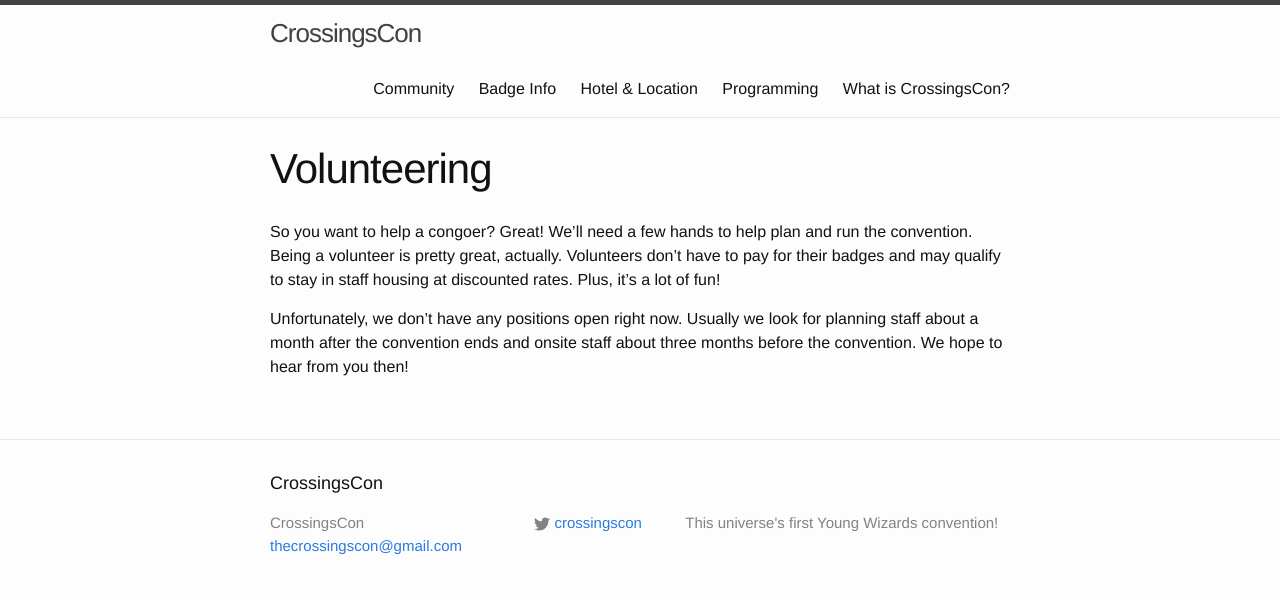
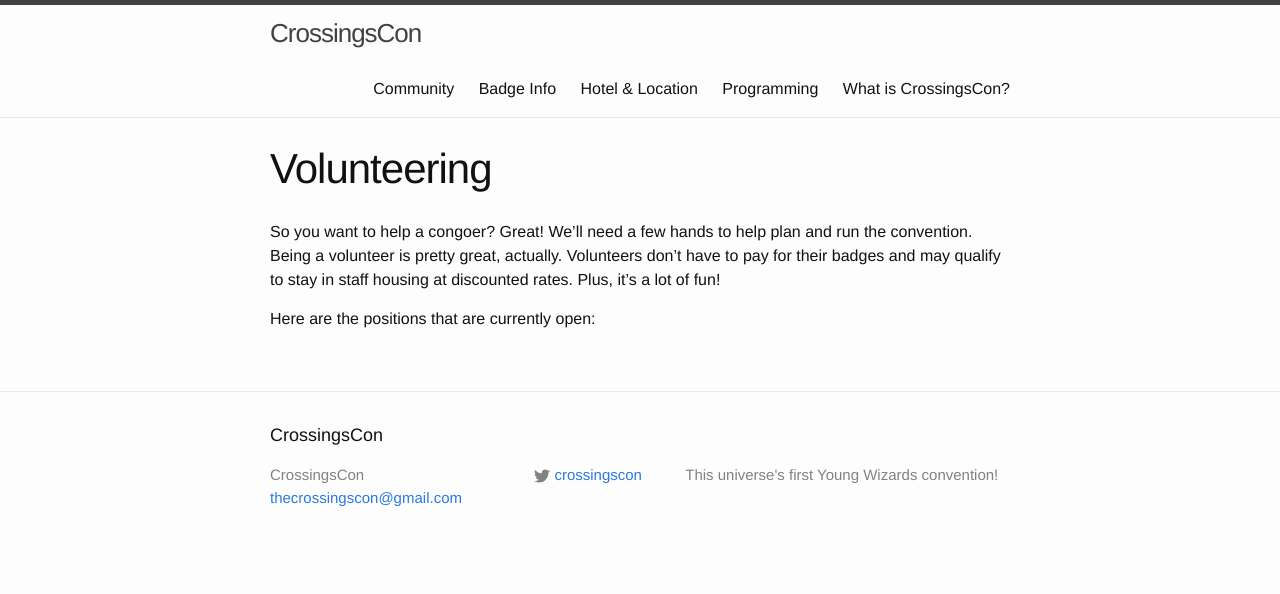
Before and after one commit to CrossingsCon/crossingscon.org, a Jekyll site: the page built from badges/volunteering.md, in a window 1280 px wide. Shown: the top 594 px of the page. Built offline with Jekyll 4.4.1, drawn with Linux system fonts in a browser that asks for light colours.

Commit message:
Assign number of jobs to a new variable.

```diff
--- a/badges/volunteering.md
+++ b/badges/volunteering.md
@@ -7,7 +7,8 @@
 pretty great, actually. Volunteers don't have to pay for their badges and may qualify to stay in staff housing at
 discounted rates. Plus, it's a lot of fun!
 
-{% if site.data.jobs | size > 0 %}
+{% assign number_of_jobs = site.data.jobs | size %}
+{% if number_of_jobs %}
 Here are the positions that are currently open:
 
   {% for job in site.data.jobs %}
```
